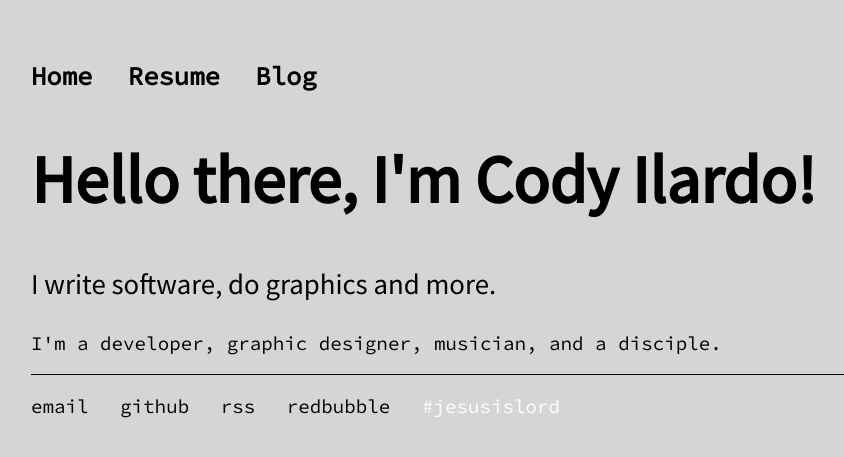
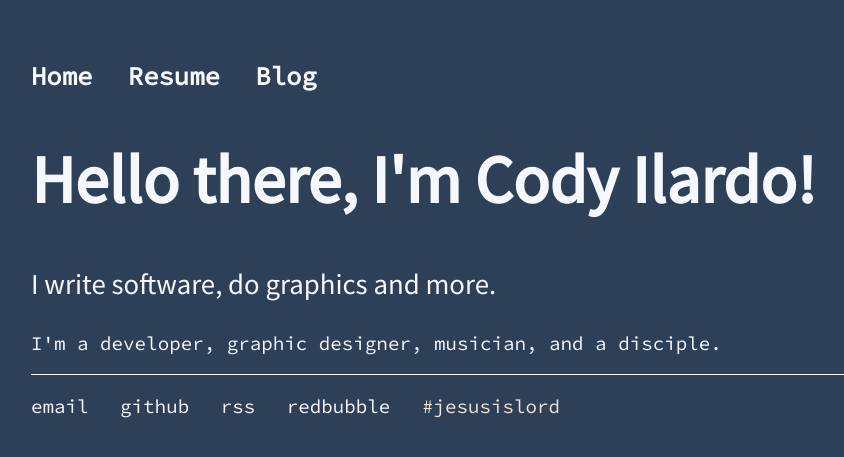
Before and after one commit to codyilardo/codyilardo.github.io, a Jekyll site: the page built from index.html, in a window 1280 px wide. Shown: the top 457 px of the page, without its empty margins (161-1005 px from the left). Built offline with Jekyll 4.4.1, drawn with Linux system fonts in a browser that asks for light colours.

Commit message:
changed colors

```diff
--- a/css/main.css
+++ b/css/main.css
@@ -1,10 +1,13 @@
 @import url(//fonts.googleapis.com/css?family=Source+Sans+Pro&display=swap);
 @import url(//fonts.googleapis.com/css?family=Source+Code+Pro&display=swap);
 
+/* new bg 2E4057 */
+/* newaccent F2E5D7 */
+/* white F6F8FF */
 
 body {
-    background-color: #d5d5d5;
-    color: #000000;
+    background-color: #2e4057;
+    color: #f6f8ff;
     margin: 60px auto;
     width: 70%;
     font-family: 'Source Code Pro', monospace;
@@ -16,7 +19,7 @@ body {
 }
 
 .white {
-    color: #fcfdff;
+    color: #f2e5d7;
 }
 
 nav ul, footer ul {
@@ -38,12 +41,12 @@ nav ul li, footer ul li {
 
 a {
   text-decoration: none;
-  color: #000000;
+  color: #f6f8ff;
 }
 
 a:hover {
   text-decoration: underline;
-  color: #fcfdff;
+  color: #F2E5D7;
 }
 
 h1 {
@@ -54,10 +57,10 @@ h1 {
 p {
     font-family: 'Source Sans Pro', sans-serif;
     font-size: 1.8em;
-    color: #000000;
+    color: #f6f8ff;
 }
 footer {
-    border-top: 1px solid #000000;
+    border-top: 1px solid #f6f8ff;
     font-size: 1.2em;
 }
 
```
